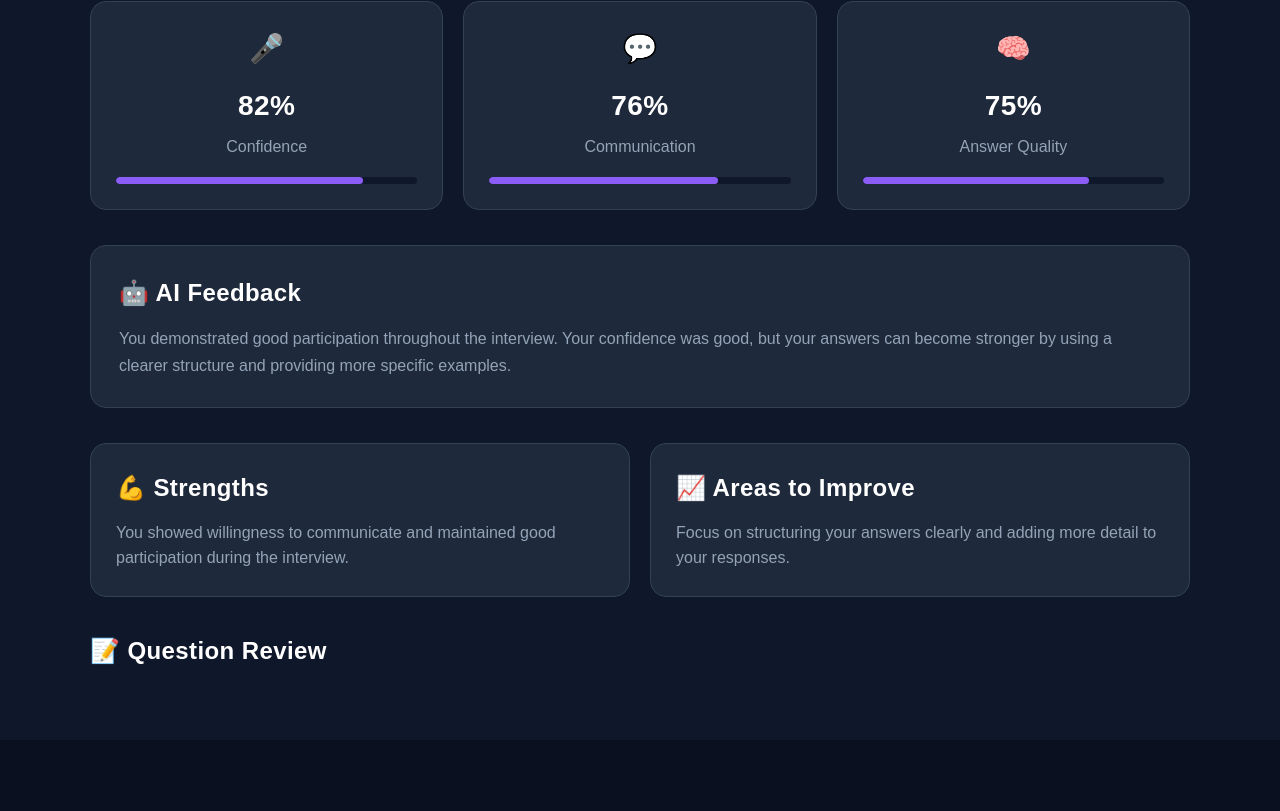
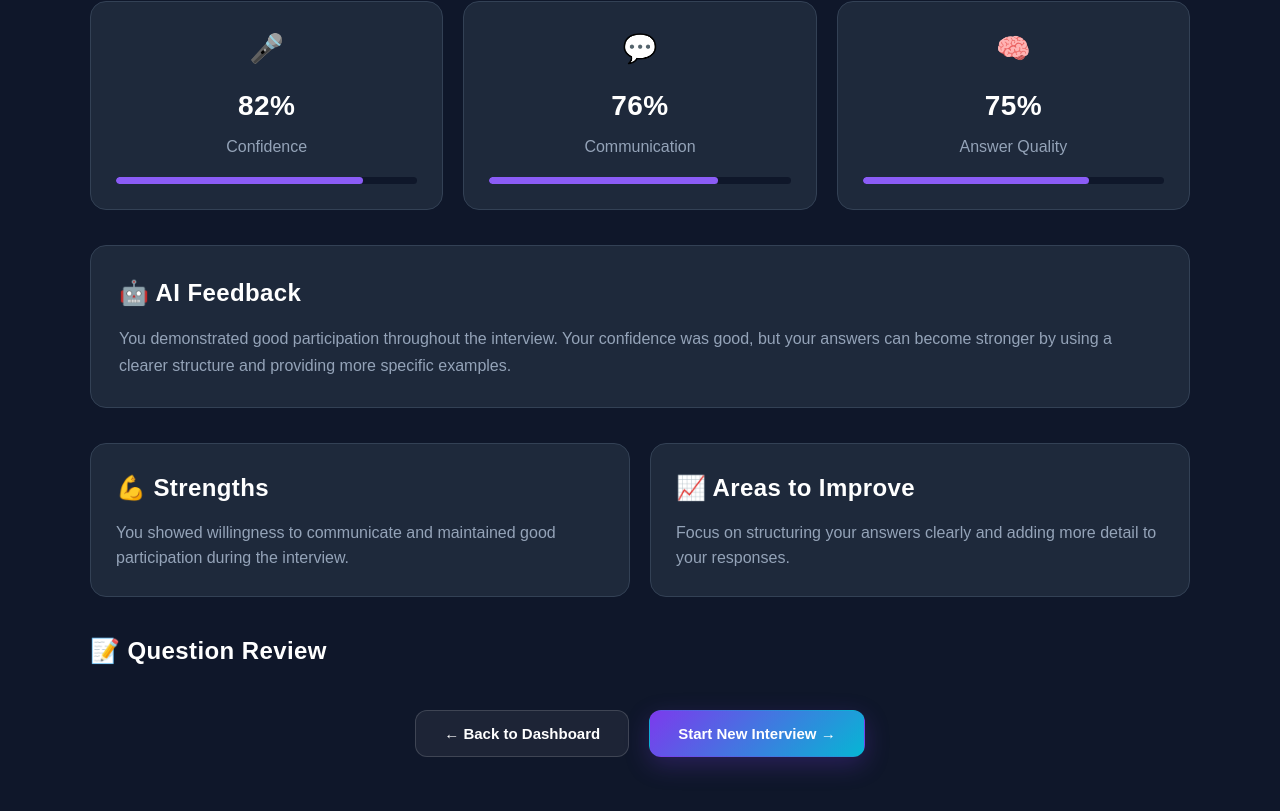
Before and after one commit to amreenpathan2006/PrepVerse-AI, a React app: page /interview-review in a window 1280 px wide. Shown: the part 444-1255 px from the top of the page. Before the commit the page ends 1184 px from the top, so only its background shows below. Built offline with nearby package versions, Linux system fonts and the light colour scheme; the HTML template or start-up script is replaced by a standard one.

Commit message:
Day 23: Connected profile flow and fixed interview review

```diff
--- a/src/components/InterviewReview/InterviewReview.css
+++ b/src/components/InterviewReview/InterviewReview.css
@@ -278,3 +278,44 @@
 
   transition: width 0.8s ease;
 }
+/* Review Navigation Actions */
+
+.review-actions {
+  display: flex;
+  justify-content: center;
+  gap: 20px;
+  margin-top: 40px;
+  padding-bottom: 40px;
+}
+
+.review-action-button {
+  padding: 14px 28px;
+  border-radius: 12px;
+  font-size: 15px;
+  font-weight: 600;
+  cursor: pointer;
+  transition: all 0.3s ease;
+  border: 1px solid transparent;
+}
+
+.review-action-button.secondary {
+  background: rgba(255, 255, 255, 0.06);
+  color: #ffffff;
+  border: 1px solid rgba(255, 255, 255, 0.15);
+}
+
+.review-action-button.secondary:hover {
+  background: rgba(255, 255, 255, 0.12);
+  transform: translateY(-2px);
+}
+
+.review-action-button.primary {
+  background: linear-gradient(135deg, #7c3aed, #06b6d4);
+  color: white;
+  box-shadow: 0 8px 25px rgba(124, 58, 237, 0.25);
+}
+
+.review-action-button.primary:hover {
+  transform: translateY(-2px);
+  box-shadow: 0 12px 30px rgba(124, 58, 237, 0.4);
+}
--- a/src/components/InterviewReview/InterviewReview.jsx
+++ b/src/components/InterviewReview/InterviewReview.jsx
@@ -1,6 +1,8 @@
 import "./InterviewReview.css";
+import { useNavigate } from "react-router-dom";
 
 function InterviewReview() {
+   const navigate = useNavigate();
    const interviewSession = JSON.parse(
     sessionStorage.getItem("interviewSession")
   );
@@ -191,6 +193,25 @@ function InterviewReview() {
 
   ))}
      </div>
+      {/* Navigation Actions */}
+
+      <div className="review-actions">
+
+        <button
+          className="review-action-button secondary"
+          onClick={() => navigate("/dashboard")}
+        >
+          ← Back to Dashboard
+        </button>
+
+        <button
+          className="review-action-button primary"
+          onClick={() => navigate("/profile-setup")}
+        >
+          Start New Interview →
+        </button>
+
+      </div>
 </div>
   );
 }
--- a/src/components/InterviewRoom/InterviewRoom.jsx
+++ b/src/components/InterviewRoom/InterviewRoom.jsx
@@ -24,7 +24,6 @@ function InterviewRoom() {
   const [status, setStatus] = useState("Listening");
 
   const aiState = isMuted ? "ready" : "listening";
-
   const [timeLeft, setTimeLeft] = useState(15 * 60);
   const [isPaused, setIsPaused] = useState(false);
   const [showEndConfirmation, setShowEndConfirmation] = useState(false);
@@ -46,9 +45,21 @@ function InterviewRoom() {
   };
 
   const handleConfirmEndInterview = () => {
-    setShowEndConfirmation(false);
-    setIsInterviewEnded(true);
+  setShowEndConfirmation(false);
+
+  const completedSession = {
+    ...interviewSession,
+    endTime: new Date(),
   };
+
+  sessionStorage.setItem(
+    "interviewSession",
+    JSON.stringify(completedSession)
+  );
+
+  setInterviewSession(completedSession);
+  setIsInterviewEnded(true);
+};
 
 
   // -----------------------------
--- a/src/components/ManualProfile/ManualProfile.jsx
+++ b/src/components/ManualProfile/ManualProfile.jsx
@@ -1,7 +1,12 @@
-import React, { useState } from "react";
+import React, { useEffect, useState } from "react";
+import { useNavigate } from "react-router-dom";
 import "./ManualProfile.css";
-
+import {
+    getSavedProfile,
+    saveProfile
+} from "../../utils/profileStorage";
 function ManualProfile() {
+    const navigate = useNavigate();
     const [isStarted, setIsStarted] = useState(false);
     const [currentQuestion, setCurrentQuestion] = useState(0);
     const [isCompleted, setIsCompleted] = useState(false);
@@ -17,6 +22,13 @@ const [showSummary, setShowSummary] = useState(false);
         certifications: "",
         careerGoals: ""
     });
+   useEffect(() => {
+    const savedProfile = getSavedProfile();
+
+    if (savedProfile) {
+        setProfileData(savedProfile);
+    }
+}, []);
 
     const questions = [
         {
@@ -187,9 +199,13 @@ const [showSummary, setShowSummary] = useState(false);
 
         <button
             className="manual-profile-button"
-            onClick={() => {
-                console.log("Final Profile:", profileData);
-            }}
+          onClick={() => {
+    saveProfile(profileData);
+
+    console.log("Final Profile:", profileData);
+
+    navigate("/interview");
+}}
         >
             Confirm Profile ✓
         </button>
--- /dev/null
+++ b/src/utils/profileStorage.js
@@ -0,0 +1,19 @@
+export const getSavedProfile = () => {
+    const savedProfile = localStorage.getItem("prepverse_profile");
+
+    if (!savedProfile) {
+        return null;
+    }
+
+    return JSON.parse(savedProfile);
+};
+
+export const saveProfile = (profileData) => {
+    localStorage.setItem(
+        "prepverse_profile",
+        JSON.stringify(profileData)
+    );
+};
+export const hasSavedProfile = () => {
+    return localStorage.getItem("prepverse_profile") !== null;
+};
```
